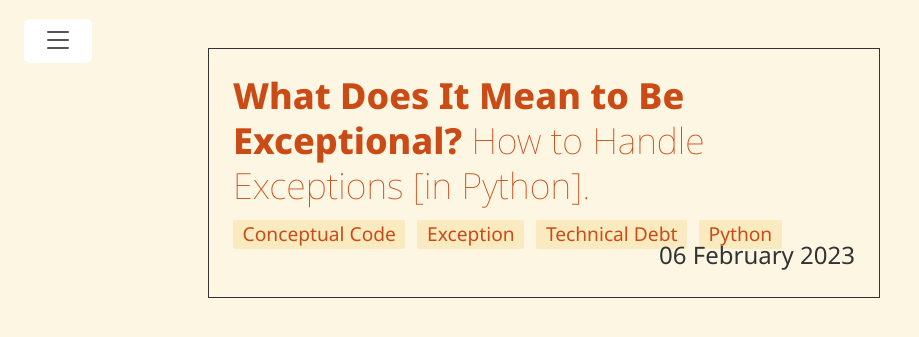
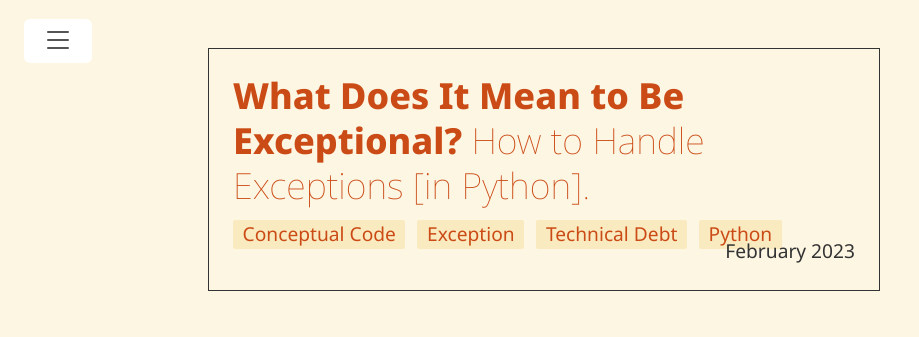
Before and after one commit to jonathan-scholbach/jonathan-scholbach.github.io, a Jekyll site: the page built from index.html, in a window 1280 px wide. Shown: the top 337 px of the page, without its empty margins (0-919 px from the left). Built offline with Jekyll 4.4.1, drawn with Linux system fonts in a browser that asks for light colours; the list of posts is cut into pages by our own code.

Commit message:
change date format, remove day

```diff
--- a/index.html
+++ b/index.html
@@ -17,8 +17,8 @@
         {% for tag in post.tags %}<li> {{ tag }}</li>{% endfor %}
       </ul>
     </div>
-    <span class="post-date">{{ post.date | date_to_long_string }}</span>
 
+    <div class="post-date">{{ post.date | date: "%B %Y" }}</div>
   </div>
   {% endfor %}
 </div>
--- a/public/css/custom.css
+++ b/public/css/custom.css
@@ -63,6 +63,7 @@
 .index .post {
   border: 1px solid var(--color-fg);
   padding: var(--font-size) var(--font-size) 0 var(--font-size);
+  margin-bottom: var(--font-size);
 }
 
 .index .post-title {
@@ -72,6 +73,10 @@
 
 .index .post-title a {
   color: var(--color-emph);
+}
+
+.index .post-date {
+  font-size: calc(0.8*var(--font-size));
 }
 
 
```
